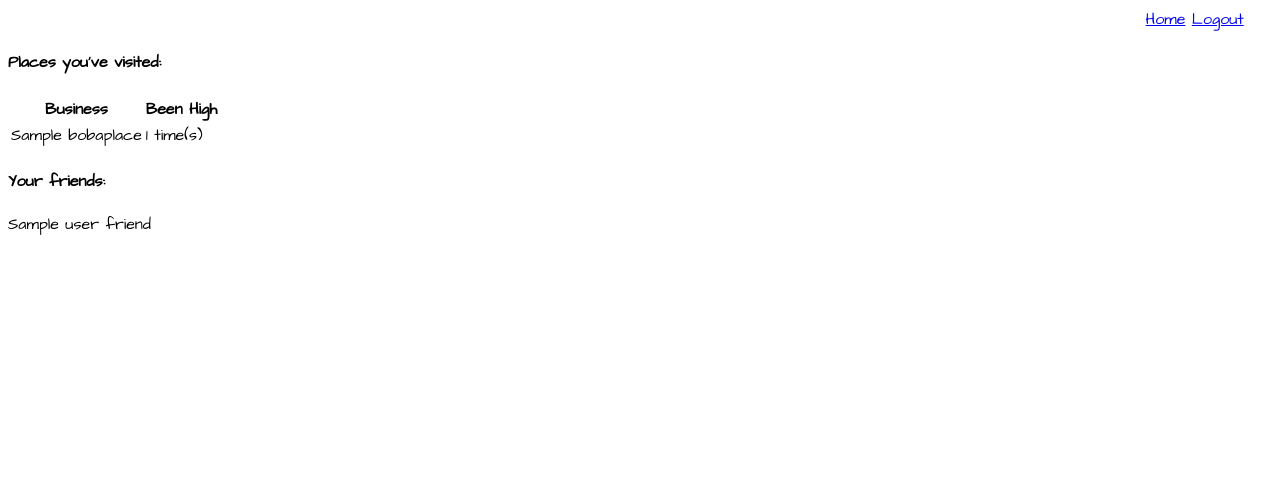
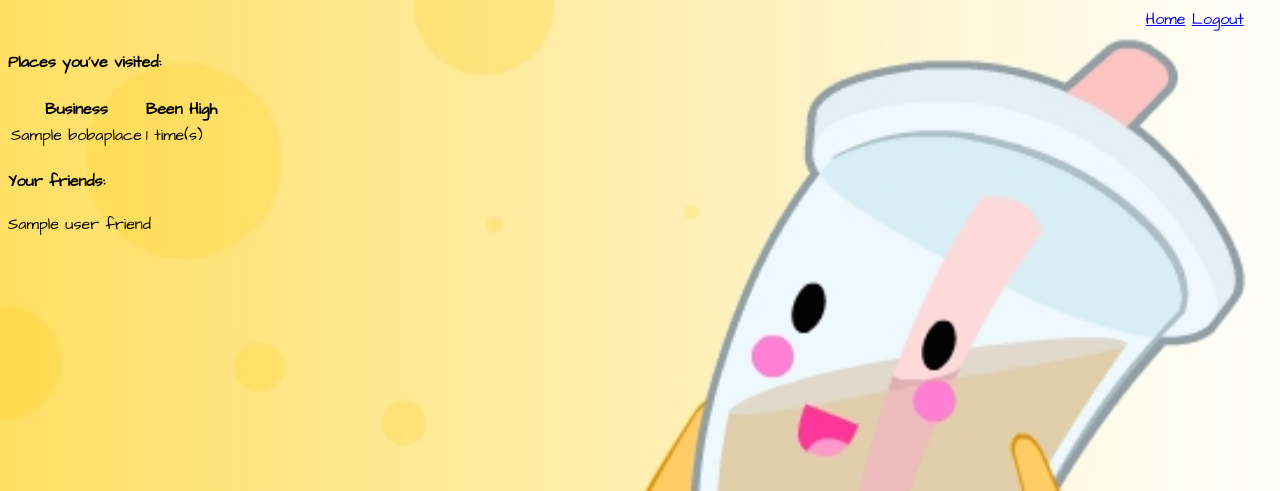
Before and after one commit to lormanlau/boba_app, a Django app: template apps/track_boba/templates/track_boba/user_profile.html in a window 1280 px wide. Shown: the top 491 px of the page. Run offline with Django 3.2, Linux system fonts and the light colour scheme; the template is opened without the code that fills it: most values are stand-ins (such as "Sample title", 1, 10 or a date in 2020).

Commit message:
Added pictures

```diff
--- a/apps/track_boba/static/track_boba/css/user_profile.css
+++ b/apps/track_boba/static/track_boba/css/user_profile.css
@@ -5,3 +5,7 @@ nav {
 	display: inline-block;
 	margin-left: 90%;
 }
+html {
+	background: url('../imgs/milktea.jpg') no-repeat;
+	background-size: cover;
+}
--- a/apps/track_boba/yelp.py
+++ b/apps/track_boba/yelp.py
@@ -54,7 +54,7 @@ GRANT_TYPE = 'client_credentials'
 # Defaults for our simple example.
 DEFAULT_TERM = 'dinner'
 DEFAULT_LOCATION = 'San Francisco, CA'
-SEARCH_LIMIT = 28
+SEARCH_LIMIT = 10
 
 
 def obtain_bearer_token(host, path):
```
Also changed, not shown: apps/track_boba/static/track_boba/css/style_index.css (line endings or trailing spaces), db.sqlite3.
